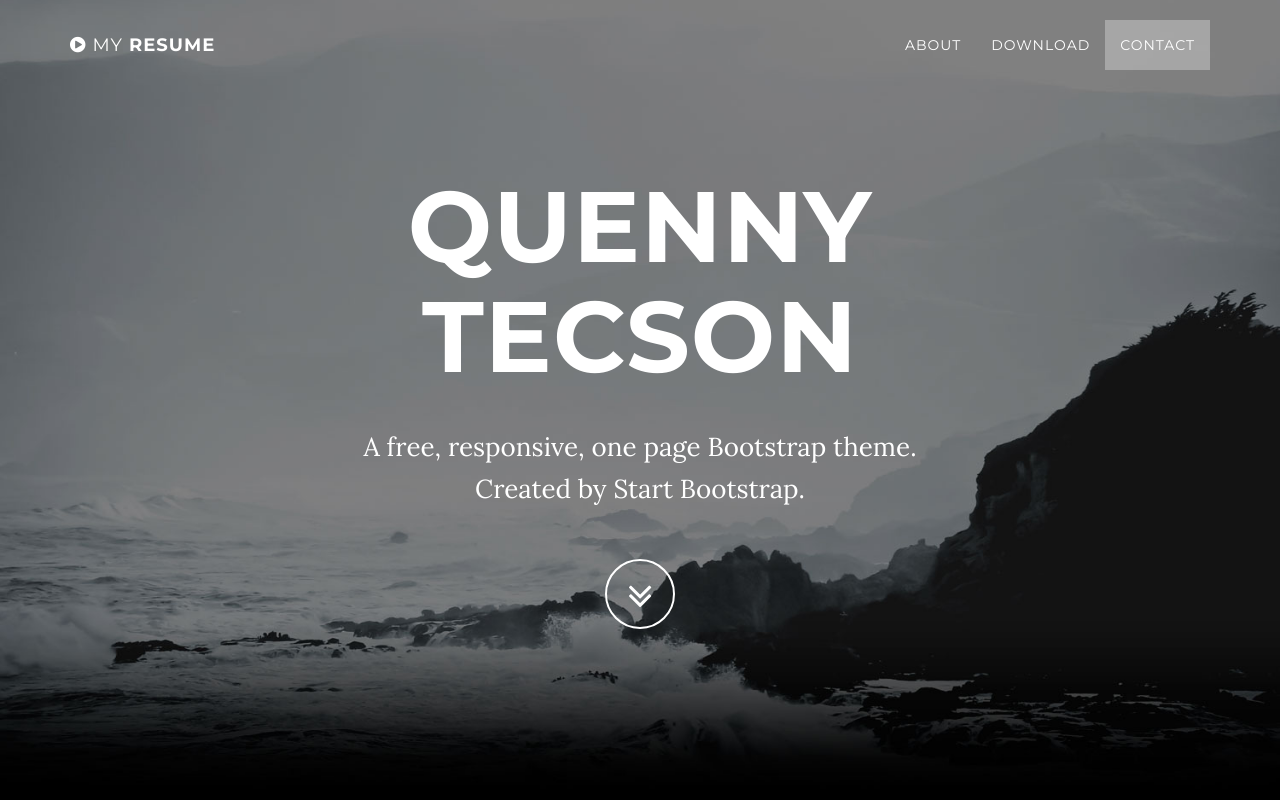
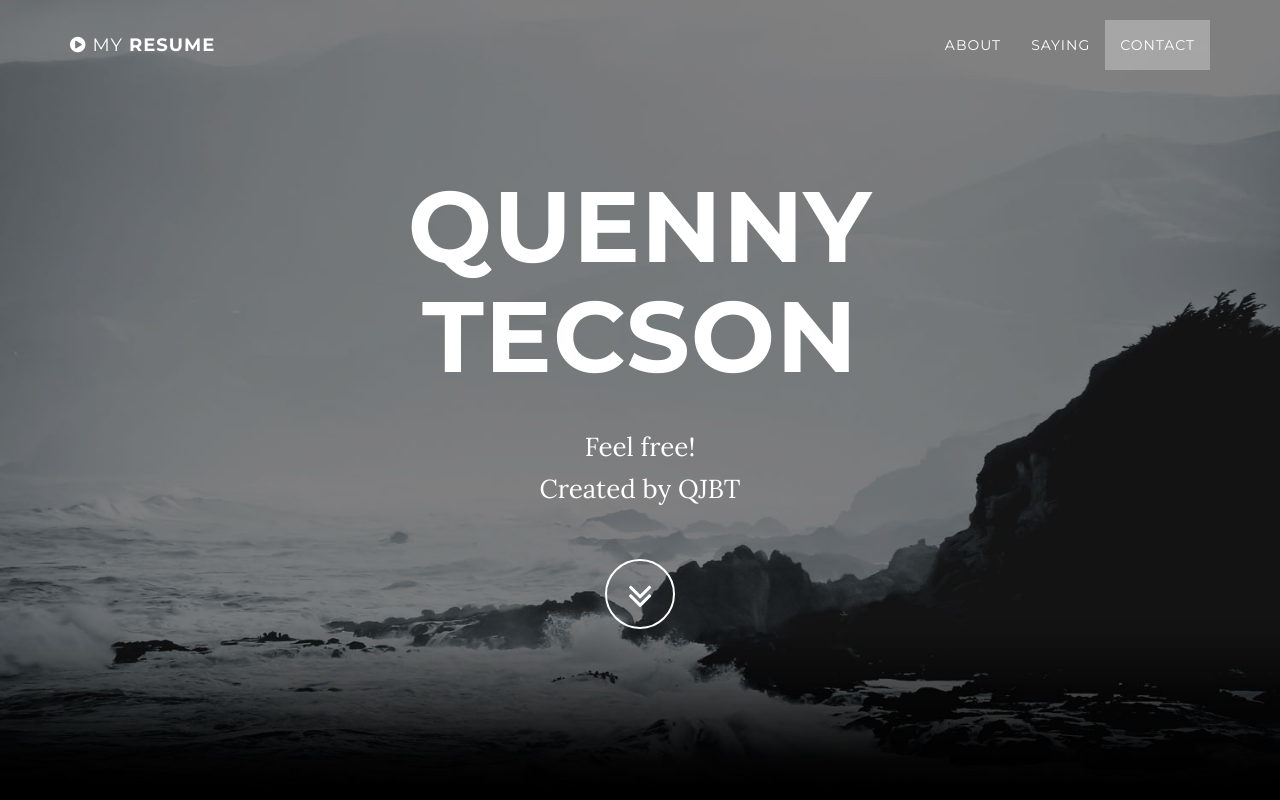
Before and after one commit to quennytecson/resume.github.io, a website: page index.html in a window 1280 px wide. Shown: the top 800 px of the page. Drawn offline with nearby package versions, Linux system fonts and the light colour scheme; some packages are replaced by stand-ins of ours.

Commit message:
Update index.html

```diff
--- a/index.html
+++ b/index.html
@@ -56,7 +56,7 @@
                         <a class="page-scroll" href="#about">About</a>
                     </li>
                     <li>
-                        <a class="page-scroll" href="#download">Download</a>
+                        <a class="page-scroll" href="#download">Saying</a>
                     </li>
                     <li>
                         <a class="page-scroll" href="#contact">Contact</a>
@@ -75,8 +75,8 @@
                 <div class="row">
                     <div class="col-md-8 col-md-offset-2">
                         <h1 class="brand-heading">Quenny Tecson</h1>
-                        <p class="intro-text">A free, responsive, one page Bootstrap theme.
-                            <br>Created by Start Bootstrap.</p>
+                        <p class="intro-text">Feel free!
+                            <br>Created by QJBT</p>
                         <a href="#about" class="btn btn-circle page-scroll">
                             <i class="fa fa-angle-double-down animated"></i>
                         </a>
@@ -138,7 +138,7 @@
         <div class="row">
             <div class="col-lg-8 col-lg-offset-2">
                 <h2>Contact Me</h2>
-                <p>09501399593/09129720549</p>
+               <br><p>09501399593/09129720549</p>
                 <p><a href="mailto:feedback@startbootstrap.com">quennyjane456@gmail.com</a>
                 </p>
                 <ul class="list-inline banner-social-buttons">
```
